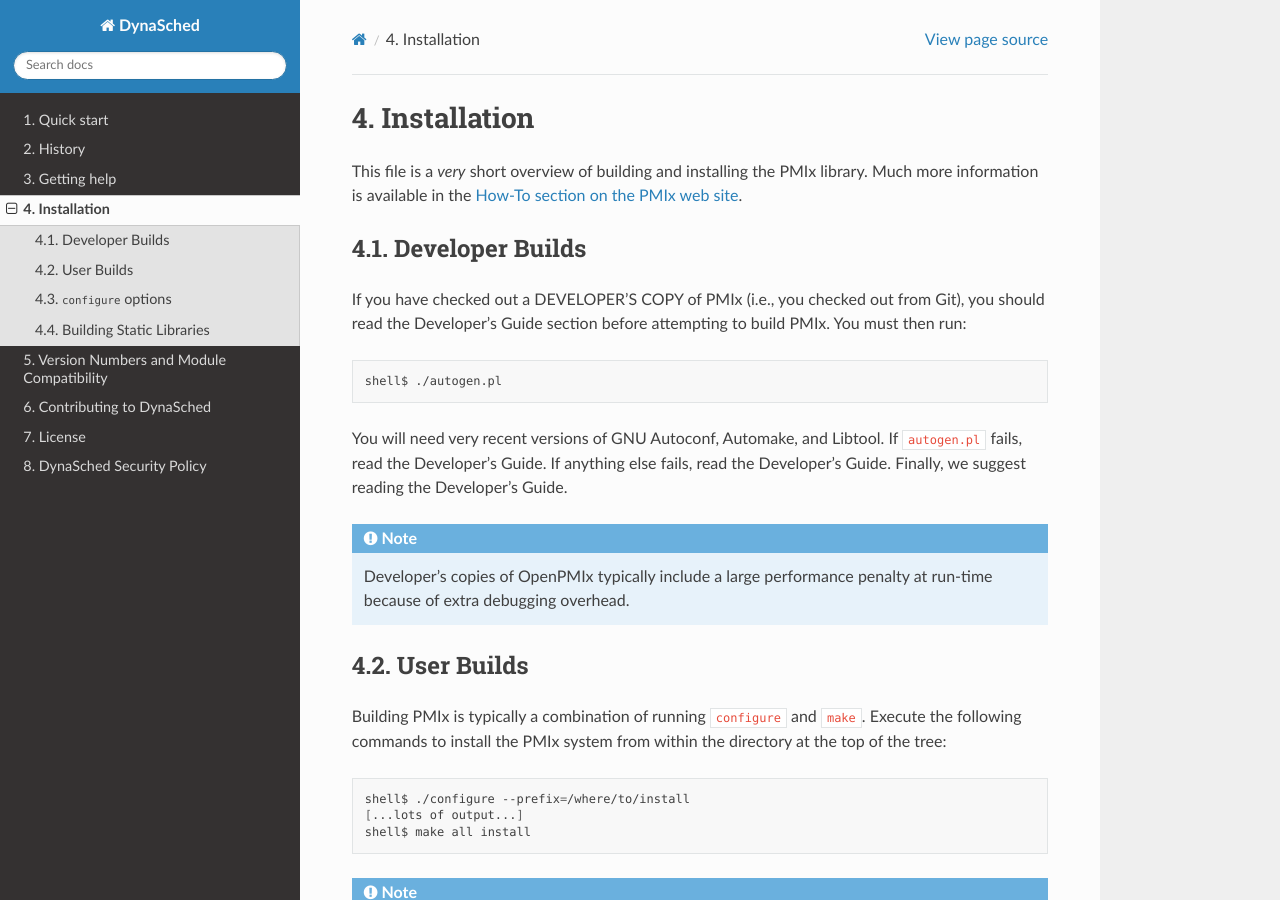
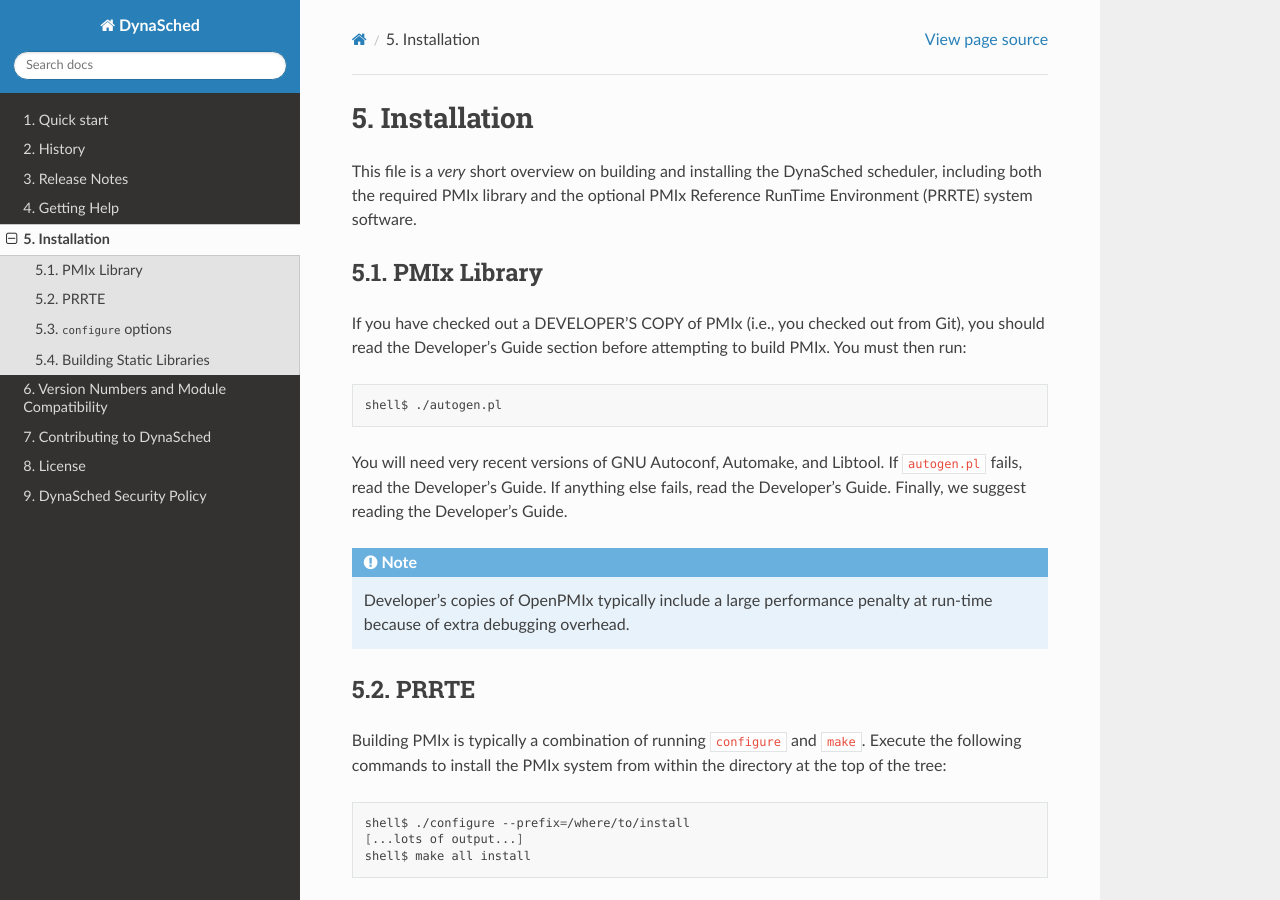
Before and after one commit to rhc54/dynasched, a Sphinx documentation site: the page built from docs/install.rst, in a window 1280 px wide and 900 px high. Built offline with Sphinx 7.4.7 and the Read the Docs theme 2.0.0, drawn with Linux system fonts in a browser that asks for light colours; pages that are not in the unit, such as notebooks, are missing from menus; the version number could not be read and is left out.

Commit message:
Add the release-notes page and minor fixes to other pages
Signed-off-by: Ralph Castain <rhc@pmix.org>

```diff
--- a/docs/getting-help.rst
+++ b/docs/getting-help.rst
@@ -1,4 +1,4 @@
-Getting help
+Getting Help
 ============
 
 Found a bug?  Got a question?  Want to make a suggestion?  Want to
--- a/docs/index.rst
+++ b/docs/index.rst
@@ -41,7 +41,7 @@
 =================
 
 .. toctree::
-   :maxdepth: 2
+   :maxdepth: 4
    :numbered:
 
    quickstart
--- a/docs/install.rst
+++ b/docs/install.rst
@@ -1,12 +1,13 @@
 Installation
 ============
 
-This file is a *very* short overview of building and installing the
-PMIx library.  Much more information is available in the `How-To
-section on the PMIx web site <https://pmix.org/support/how-to/>`_.
+This file is a *very* short overview on building and installing the
+DynaSched scheduler, including both the required PMIx library and
+the optional PMIx Reference RunTime Environment (PRRTE) system
+software.
 
-Developer Builds
-----------------
+PMIx Library
+------------
 
 If you have checked out a DEVELOPER'S COPY of PMIx (i.e., you checked
 out from Git), you should read the :doc:`Developer's Guide
@@ -28,7 +29,7 @@
           overhead.
 
 
-User Builds
+PRRTE
 -----------
 
 Building PMIx is typically a combination of running ``configure``
--- a/docs/quickstart.rst
+++ b/docs/quickstart.rst
@@ -2,6 +2,12 @@
 
 Quick start
 ===========
+
+The following assumes you have already installed a copy of the
+PMIx library, including the Python bindings for that library.
+If that isn't the case, you probably want to start in the
+:doc:`Installation </install>` section.
+
 
 In many cases, DynaSched can be built and installed by simply
 indicating the installation directory on the command line:
```
Also changed, not shown: docs/release-notes.rst (added, +29 -0 lines).
